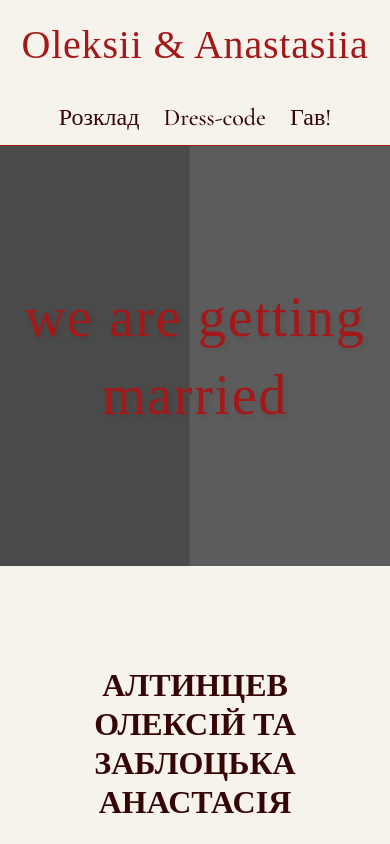
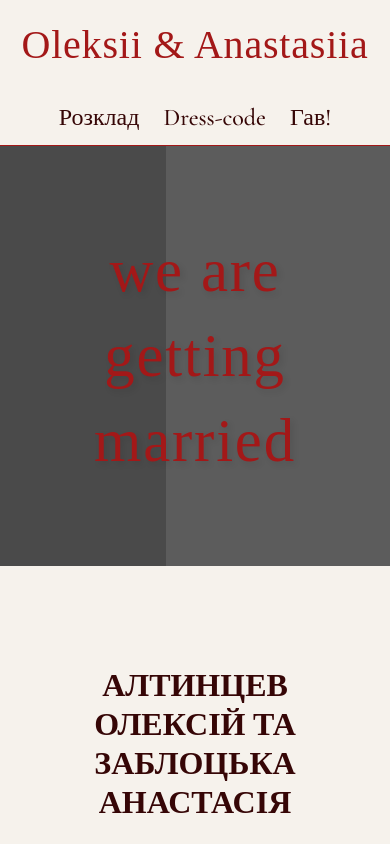
Before and after one commit to altyntsevlexus/wedding-site, a React (Create React App) app: page / in a window 390 px wide. Shown: the top 844 px of the page. Built offline with nearby package versions, Linux system fonts and the light colour scheme; a web font is replaced by a local one.

Commit message:
Refactor Carousel component to implement smooth scrolling effect, update styles for improved layout, and enhance accessibility by hiding scrollbars. Adjust overlay text size for better visibility.

```diff
--- a/src/components/Carousel/Carousel.module.css
+++ b/src/components/Carousel/Carousel.module.css
@@ -7,14 +7,21 @@
 
 .carousel {
   display: flex;
-  animation: scroll 120s linear infinite;
-  will-change: transform;
   height: 100%;
+  overflow-x: scroll;
+  scrollbar-width: none;
+  -ms-overflow-style: none;
+  -webkit-overflow-scrolling: touch;
+}
+
+.carousel::-webkit-scrollbar {
+  display: none;
 }
 
 .carouselItem {
   flex: 0 0 350px;
-  height: 525px; /* 3:4.5 aspect ratio */
+  height: 525px;
+  transition: background-color 0.3s ease;
 }
 
 .overlayText {
@@ -32,15 +39,7 @@
   white-space: wrap;
   letter-spacing: 0.03em;
   line-height: 1.4;
-}
-
-@keyframes scroll {
-  0% {
-    transform: translateX(0);
-  }
-  100% {
-    transform: translateX(calc(-350px * 5)); /* Move by the width of one complete set */
-  }
+  pointer-events: none;
 }
 
 @media (max-width: 768px) {
@@ -54,7 +53,7 @@
   }
 
   .overlayText {
-    font-size: 3.5rem;
+    font-size: 3.8rem;
     text-align: center;
     width: 90%;
   }
--- a/src/components/Carousel/Carousel.tsx
+++ b/src/components/Carousel/Carousel.tsx
@@ -1,4 +1,4 @@
-import React from "react";
+import React, { useEffect, useRef } from "react";
 import styles from "./Carousel.module.css";
 
 const grayShades = [
@@ -9,26 +9,44 @@ const grayShades = [
   "#929292", // Lighter gray
 ];
 
-// Create a seamless loop by duplicating the shades array
-const allShades = [
-  ...grayShades,
-  ...grayShades,
-  ...grayShades,
-  ...grayShades,
-  ...grayShades,
-  ...grayShades,
-]; // 6 copies for smoother looping
+const Carousel: React.FC = () => {
+  const carouselRef = useRef<HTMLDivElement>(null);
+  const animationRef = useRef<number>(null);
 
-const Carousel: React.FC = () => {
+  useEffect(() => {
+    const carousel = carouselRef.current;
+    if (!carousel) return;
+
+    let currentScroll = 0;
+
+    const scroll = () => {
+      currentScroll += 0.3;
+
+      if (currentScroll >= carousel.scrollWidth / 2) {
+        currentScroll = 0;
+      }
+
+      if (carousel) {
+        carousel.scrollLeft = currentScroll;
+      }
+
+      animationRef.current = requestAnimationFrame(scroll);
+    };
+
+    animationRef.current = requestAnimationFrame(scroll);
+
+    return () => {
+      if (animationRef.current) {
+        cancelAnimationFrame(animationRef.current);
+      }
+    };
+  }, []);
+
   return (
     <div className={styles.carouselContainer}>
-      <div className={styles.carousel}>
-        {allShades.map((shade, index) => (
-          <div
-            key={`${shade}-${index}`}
-            className={styles.carouselItem}
-            style={{ backgroundColor: shade }}
-          />
+      <div className={styles.carousel} ref={carouselRef}>
+        {[...grayShades, ...grayShades].map((shade, index) => (
+          <div key={`${shade}-${index}`} className={styles.carouselItem} style={{ backgroundColor: shade }} />
         ))}
       </div>
       <div className={styles.overlayText}>we are getting married</div>
```
